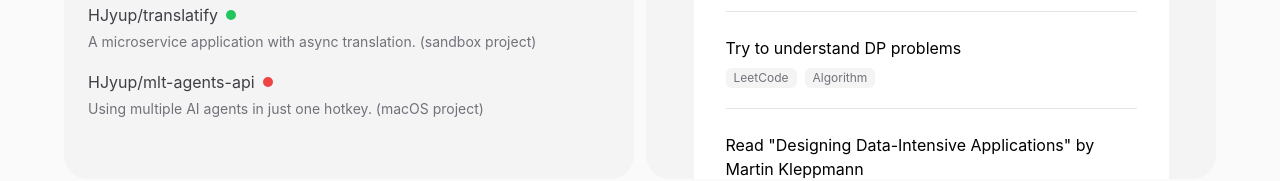
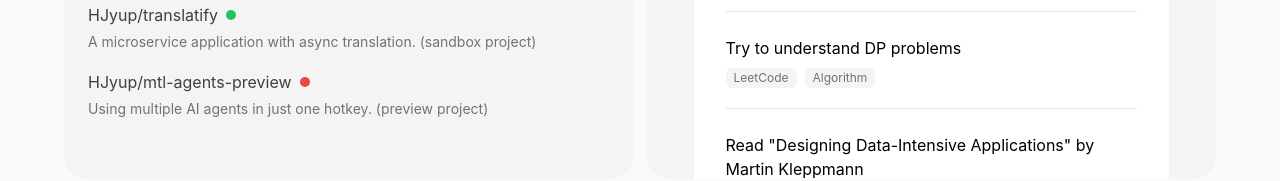
Before and after one commit to HJyup/hjyup-personal-page, a Next.js app: page / in a window 1280 px wide. Shown: the part 901-1082 px from the top of the page. Built offline with nearby package versions, Linux system fonts and the light colour scheme.

Commit message:
fix: thx cursor x2

```diff
--- a/const/github-projects.ts
+++ b/const/github-projects.ts
@@ -12,9 +12,10 @@ export const GITHUB_WIDGET: {
       'A microservice application with async translation. (sandbox project)',
   },
   {
-    name: 'HJyup/mlt-agents-api',
+    name: 'HJyup/mtl-agents-preview',
     type: 'on-hold',
     link: 'https://github.com/HJyup/mtl-agents-preview',
-    description: 'Using multiple AI agents in just one hotkey. (macOS project)',
+    description:
+      'Using multiple AI agents in just one hotkey. (preview project)',
   },
 ];
```
